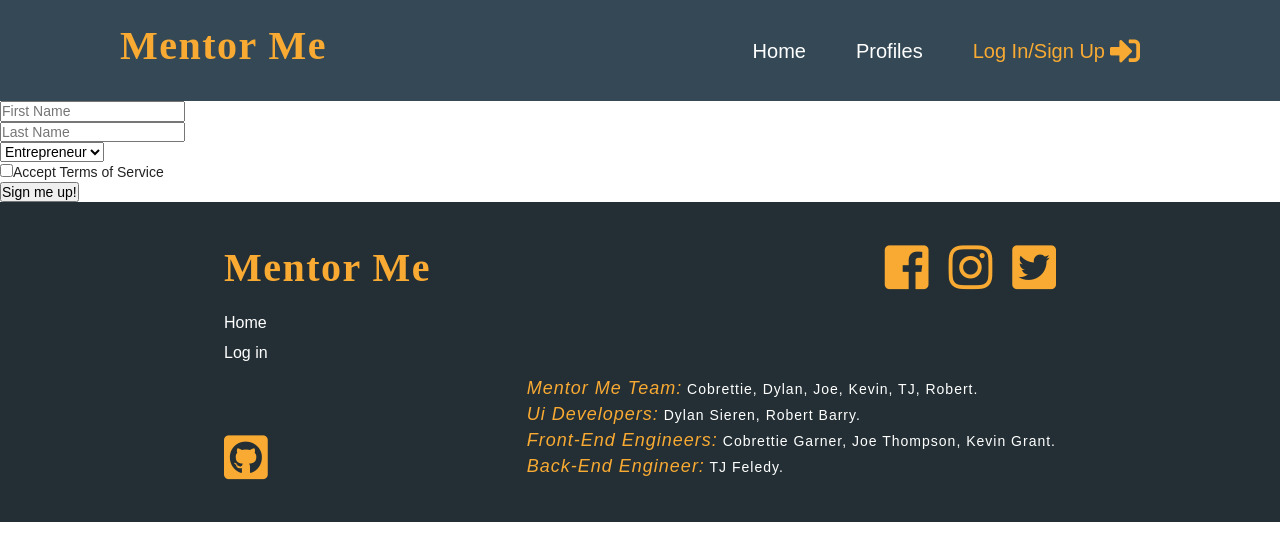
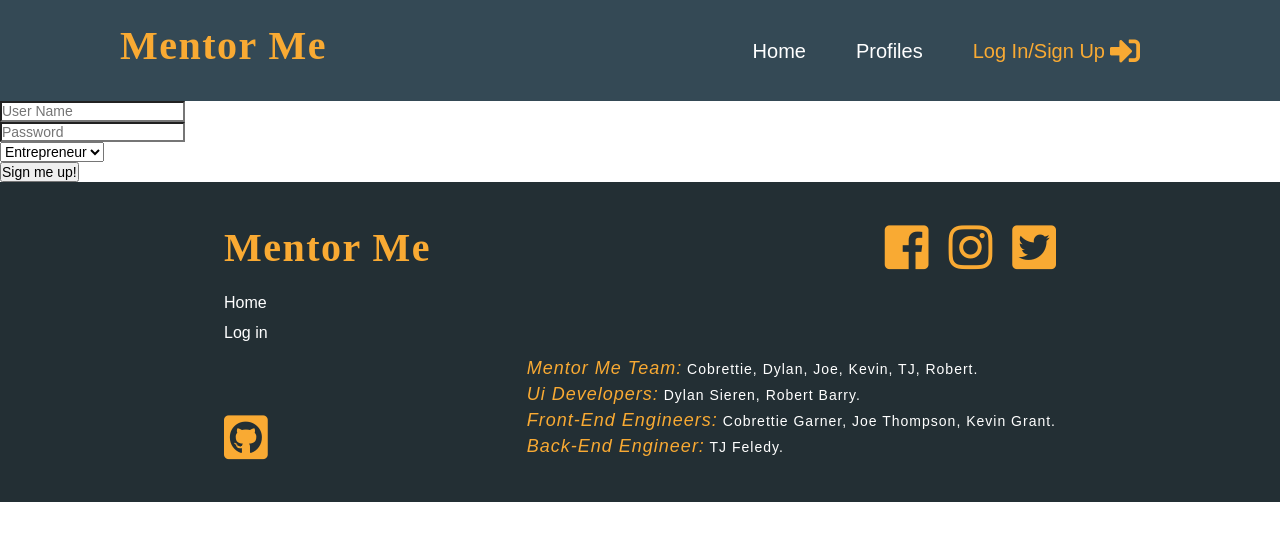
Before and after one commit to Build-Week-mentor-me/Front-end, a React (Create React App) app in the folder mentor-me/: page /signupform in a window 1280 px wide. Shown: the top 560 px of the page. Built offline with nearby package versions, Linux system fonts and the light colour scheme.

Commit message:
fix login error status code 500, commented out tos, lastname, added in password field

```diff
--- a/mentor-me/src/Components/Footer/Footer.js
+++ b/mentor-me/src/Components/Footer/Footer.js
@@ -11,7 +11,7 @@ const Footer = () => {
                         <h3 className="logo">Mentor Me</h3>
                         <ul className="footerUl">
                             <li className="footerLi">
-                                <Link to="/">Home</Link>
+                                <Link to="/loginform">Home</Link>
                             </li>
                             <li className="footerLi">
                                 <Link to="/loginform">Log in</Link>
--- a/mentor-me/src/Components/Signup.js
+++ b/mentor-me/src/Components/Signup.js
@@ -1,17 +1,26 @@
 import React from "react";
 import { withFormik, Form, Field } from "formik";
 import * as Yup from "yup";
+import axios from "axios";
 
 function SignupForm({ values, errors, touched }) {
   return (
     <Form>
       <div>
-        {touched.firstname && errors.firstname && <p>{errors.firstname}</p>}
-        <Field type="firstname" name="firstname" placeholder="First Name" />
+        {touched.username && errors.username && <p>{errors.username}</p>}
+        <Field type="text" name="username" placeholder="User Name" />
       </div>
-      <div>
+      {/* <div>
         {touched.lastname && errors.lastname && <p>{errors.lastname}</p>}
         <Field type="lastname" name="lastname" placeholder="Last Name" />
+      </div> */}
+      <div>
+        {touched.password && errors.password && <p>{errors.password}</p>}
+        <Field
+          type="password"
+          name="password"
+          placeholder="Password"
+        />
       </div>
       <div>
         <label>
@@ -22,13 +31,13 @@ function SignupForm({ values, errors, touched }) {
           </Field>
         </label>
       </div>
-      <div>
+      {/* <div>
         <label>
           <Field type="checkbox" name="tos" checked={values.tos} />
           Accept Terms of Service
           {errors.tos && <p>{errors.tos}</p>}
         </label>
-      </div>
+      </div> */}
       <button type="submit">Sign me up!</button>
     </Form>
   );
@@ -37,22 +46,37 @@ function SignupForm({ values, errors, touched }) {
 const FormikSignupForm = withFormik({
   mapPropsToValues(values) {
     return {
-      firstname: values.firstname || "",
-      lastname: values.lastname || "",
-      tos: values.tos || false,
+      username: values.username || "",
+      // lastname: values.lastname || "",
+      password: values.password || "",
+      // tos: values.tos || false,
       position: values.position || "entrepreneur"
     };
   },
 
   validationSchema: Yup.object().shape({
-    firstname: Yup.string().required("First name is required"),
-    lastname: Yup.string().required("Last name is required"),
-    tos: Yup.boolean().oneOf([true], "You must accept the TOS!")
+    username: Yup.string().required("First name is required"),
+    // lastname: Yup.string().required("Last name is required"),
+    password: Yup.string().required("Password is required"),
+    // tos: Yup.boolean().oneOf([true], "You must accept the TOS!")
   }),
 
   handleSubmit(values) {
     console.log(values);
+
+    // Cobrettie begin testing functionality
+    axios
+      .post("https://bw-unit4-mentor-me.herokuapp.com/api/users/register", values)
+      .then(res => {
+        console.log(res)
+      })
+      .catch(err => {
+        console.log(err.message)
+      })
+
   }
 })(SignupForm);
 
 export default FormikSignupForm;
+
+// username, password, position
```
